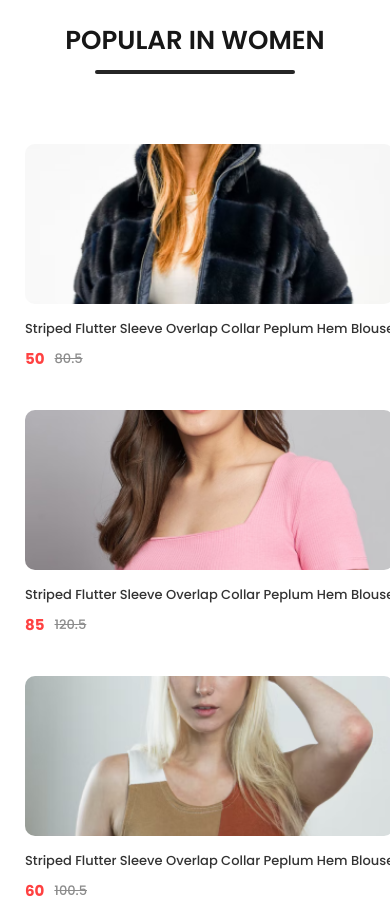
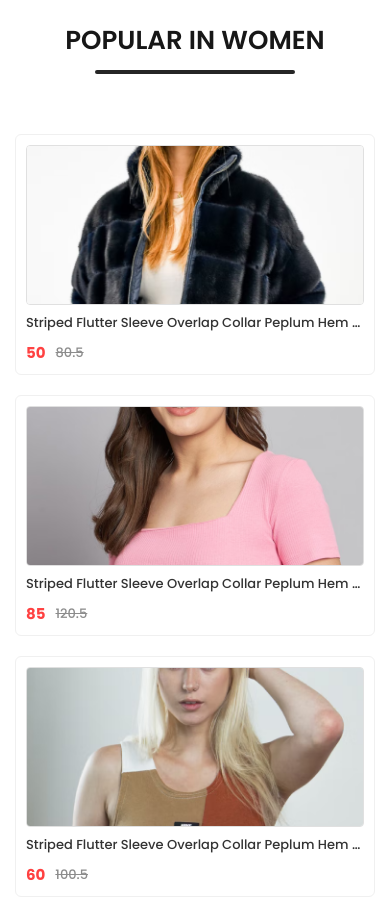
Before and after one commit to Abhinav-vp/e-commerce-mern, a React (Create React App) app: page / in a window 390 px wide. Shown: the part 800-1698 px from the top of the page. Built offline with nearby package versions, Linux system fonts and the light colour scheme; no server answers.

Commit message:
Fix product image visibility in responsive mode - add loading states, borders, and improved mobile styling

```diff
--- a/src/components/Items/Item.css
+++ b/src/components/Items/Item.css
@@ -6,6 +6,8 @@
     transition: all 0.3s ease;
     cursor: pointer;
     box-sizing: border-box;
+    border: 1px solid #f0f0f0;
+    overflow: hidden;
 }
 
 /* CARD HOVER */
@@ -23,12 +25,34 @@
     transition: transform 0.4s ease;
     height: 200px;
     object-fit: cover;
+    display: block;
+    background-color: #f5f5f5;
+    border: 1px solid #e0e0e0;
+}
+
+/* IMAGE LOADING/ERROR FALLBACK */
+
+.item img[src=""],
+.item img:not([src]) {
+    background: linear-gradient(90deg, #f0f0f0 25%, #e0e0e0 50%, #f0f0f0 75%);
+    background-size: 200% 100%;
+    animation: loading 1.5s infinite;
+}
+
+@keyframes loading {
+    0% {
+        background-position: 200% 0;
+    }
+    100% {
+        background-position: -200% 0;
+    }
 }
 
 /* IMAGE HOVER */
 
 .item:hover img{
     transform: scale(1.08);
+    border-color: #ff4141;
 }
 
 /* PRODUCT NAME */
@@ -88,10 +112,15 @@
         max-width: 280px;
         padding: 12px;
         margin: 0 auto;
+        border-radius: 8px;
     }
 
     .item img {
         height: 180px;
+        width: 100%;
+        object-fit: cover;
+        border-radius: 6px;
+        max-width: 100%;
     }
 
     .item p {
@@ -111,10 +140,15 @@
     .item {
         max-width: 100%;
         padding: 10px;
+        border-radius: 6px;
     }
 
     .item img {
         height: 160px;
+        width: 100%;
+        object-fit: cover;
+        border-radius: 4px;
+        max-width: 100%;
     }
 
     .item p {
```
